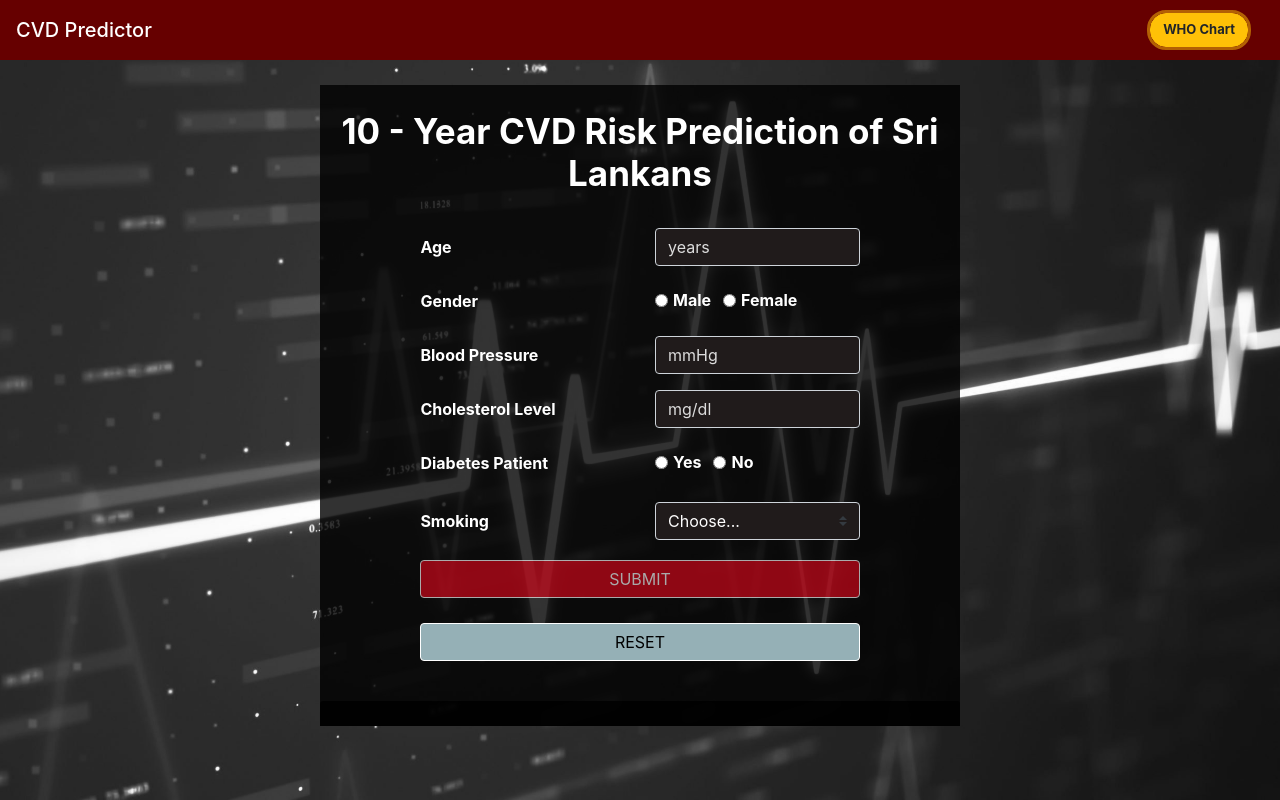
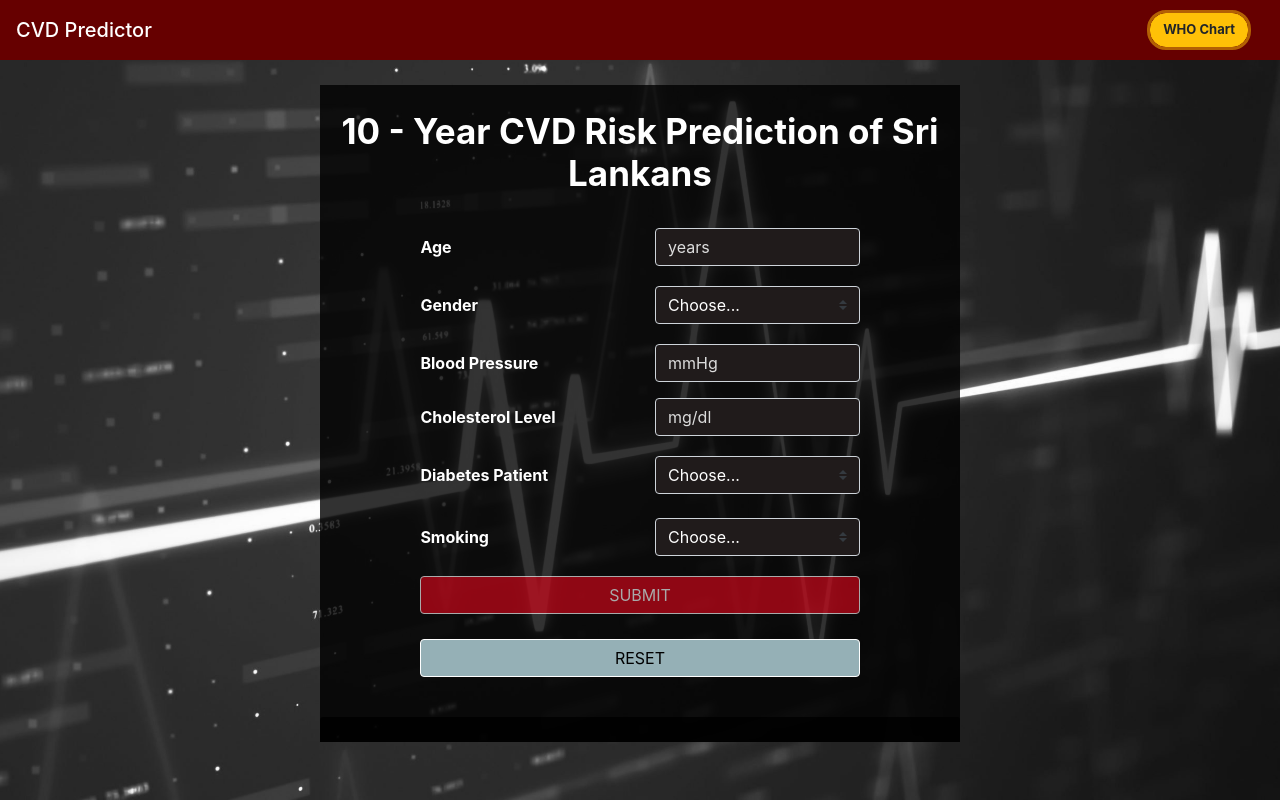
Before and after one commit to IT20012342/cardiovascular-frontend-repo, a React (Create React App) app: page /add in a window 1280 px wide. Built offline with nearby package versions, Linux system fonts and the light colour scheme.

Commit message:
changed radio to dropdown

```diff
--- a/src/components/addDetails.js
+++ b/src/components/addDetails.js
@@ -26,8 +26,6 @@ export default function AddDetails() {
   const [cholesterolError, setcholesterolError] = useState("");
   const [bloodpressureError, setbloodpressureError] = useState("");
 
-
-
   function sendData(e) {
     e.preventDefault();
 
@@ -40,24 +38,24 @@ export default function AddDetails() {
       smoking: smoking,
     };
 
-    function validate(){
+    function validate() {
       let bloodpressureError = "";
       let cholesterolError = "";
 
-      if(bloodpressure<70|| bloodpressure>260){
+      if (bloodpressure < 70 || bloodpressure > 260) {
         bloodpressureError = "Blood pressure should be between 70 - 260";
         // setbloodpressureError("Blood pressure should be between 90 - 200");
       }
-      if(cholesterol<100|| cholesterol>400){
+      if (cholesterol < 100 || cholesterol > 400) {
         cholesterolError = "Cholesterol level should be between 100 - 400";
         // setcholesterolError("Cholesterol level should be between 129 - 321");
       }
 
-      if(bloodpressureError || cholesterolError){
+      if (bloodpressureError || cholesterolError) {
         setbloodpressureError(bloodpressureError);
         setcholesterolError(cholesterolError);
         return false;
-      }else{
+      } else {
         setbloodpressureError("");
         setcholesterolError("");
         return true;
@@ -83,7 +81,7 @@ export default function AddDetails() {
     const isValid = validate();
 
     // Simple POST request with a JSON body using fetch
-    if(isValid) {
+    if (isValid) {
       const requestOptions = {
         method: "POST",
         headers: { "Content-Type": "application/json" },
@@ -130,7 +128,7 @@ export default function AddDetails() {
               title="Download WHO Chart"
               float="right"
               style={{
-                fontSize:"13px",
+                fontSize: "13px",
                 textAlign: "center",
                 verticalAlign: "middle",
                 borderRadius: "16px",
@@ -189,48 +187,26 @@ export default function AddDetails() {
               <label class="col-sm col-form-label" id="col-sm-col-form-label">
                 Gender
               </label>
-              <div class="col-sm">
-                <div class="form-check form-check-inline">
-                  <input
-                    style={{ backgroundColor: "#201b1b", color: "white", WebkitAppearance:"radio"}}
-                    class="form-check-input"
-                    type="radio"
-                    name="gender"
+              <div class="col-sm text-center">
+                <select
+                  style={{
+                    backgroundColor: "#201b1b",
+                    color: "white",
+                    width: "100%",
+                  }}
+                  class="custom-select my-1 mr-sm-2"
                   id="gender"
-                    value="1"
-                    checked={sex === "1"}
                   onChange={(e) => {
                     setSex(e.target.value);
                   }}
                   required
-                  />
-                  <label class="form-check-label" id="col-sm-col-form-label">
-                    Male
-                  </label>
-                </div>
-
-                <div class="form-check form-check-inline">
-                  <input
-                    style={{
-                      backgroundColor: "#201b1b",
-                      color: "white",
-                      width: "100%",
-                      WebkitAppearance:"radio"
-                    }}
-                    class="form-check-input"
-                    type="radio"
-                    name="gender"
-                    id="gender"
-                    value="0"
-                    checked={sex === "0"}
-                    onChange={(e) => {
-                      setSex(e.target.value);
-                    }}
-                  />
-                  <label class="form-check-label" id="col-sm-col-form-label">
-                    Female
-                  </label>
-                </div>
+                >
+                  <option value="" selected>
+                    Choose...
+                  </option>
+                  <option value="1">Male</option>
+                  <option value="0">Female</option>
+                </select>
               </div>
             </div>
 
@@ -261,7 +237,10 @@ export default function AddDetails() {
               </div>
             </div>
 
-            <div class="d-flex justify-content-center align-top" id="bloodpressureError">
+            <div
+              class="d-flex justify-content-center align-top"
+              id="bloodpressureError"
+            >
               {bloodpressureError}
             </div>
 
@@ -291,7 +270,10 @@ export default function AddDetails() {
               </div>
             </div>
 
-            <div class="d-flex justify-content-center align-top" id="cholesterolError">
+            <div
+              class="d-flex justify-content-center align-top"
+              id="cholesterolError"
+            >
               {cholesterolError}
             </div>
 
@@ -299,51 +281,26 @@ export default function AddDetails() {
               <label class="col-sm col-form-label" id="col-sm-col-form-label">
                 Diabetes Patient
               </label>
-              <div class="col-sm">
-                <div class="form-check form-check-inline">
-                  <input
+              <div class="col-sm text-center">
+                <select
                   style={{
                     backgroundColor: "#201b1b",
                     color: "white",
                     width: "100%",
                   }}
-                    class="form-check-input"
-                    type="radio"
-                    name="diabetes"
+                  class="custom-select my-1 mr-sm-2"
                   id="diabetes"
-                    value="1"
-                    checked={diabetes === "1"}
                   onChange={(e) => {
                     setDiabetes(e.target.value);
                   }}
                   required
-                  />
-                  <label class="form-check-label" id="col-sm-col-form-label">
-                    Yes
-                  </label>
-                </div>
-
-                <div class="form-check form-check-inline">
-                  <input
-                    style={{
-                      backgroundColor: "#201b1b",
-                      color: "white",
-                      width: "100%",
-                    }}
-                    class="form-check-input"
-                    type="radio"
-                    name="diabetes"
-                    id="diabetes"
-                    value="2"
-                    checked={diabetes === "2"}
-                    onChange={(e) => {
-                      setDiabetes(e.target.value);
-                    }}
-                  />
-                  <label class="form-check-label" id="col-sm-col-form-label">
-                    No
-                  </label>
-                </div>
+                >
+                  <option value="" selected>
+                    Choose...
+                  </option>
+                  <option value="1">Yes</option>
+                  <option value="2">No</option>
+                </select>
               </div>
             </div>
 
```
Lines whose indentation alone changed are shown as unchanged.
